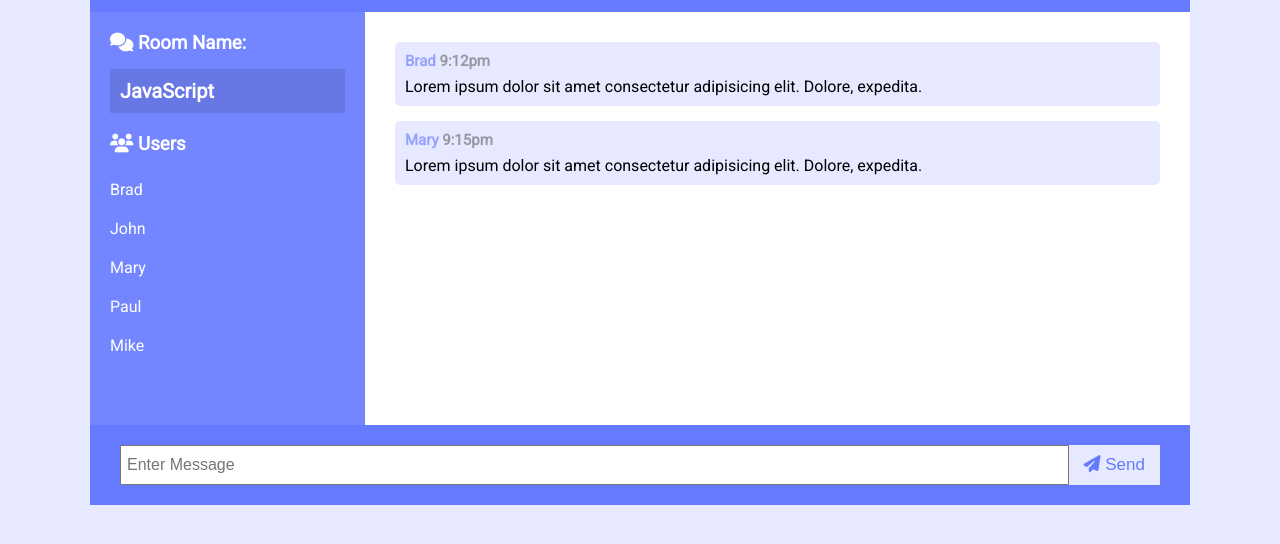
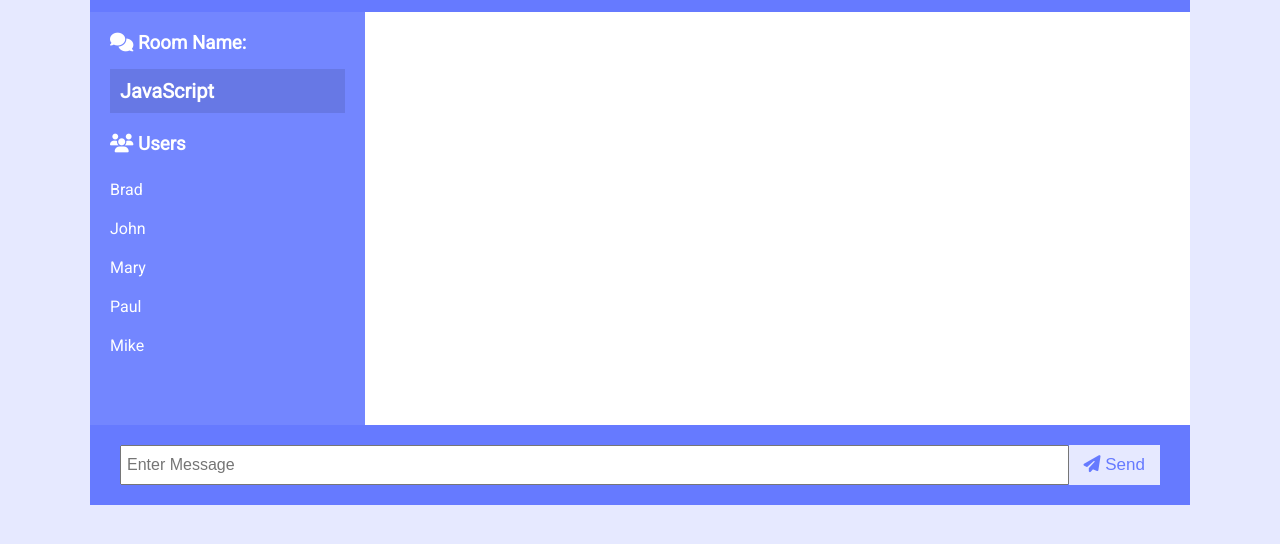
Before and after one commit to antonyTheRiskTaker/express-realtime-chatapp, a website: page public/chat.html in a window 1280 px wide. Shown: the part 86-630 px from the top of the page. Drawn offline with nearby package versions, Linux system fonts and the light colour scheme; no server answers.

Commit message:
removed hardcoded messages

```diff
--- a/public/chat.html
+++ b/public/chat.html
@@ -32,18 +32,7 @@
         </ul>
       </div> <!-- "chat-sidebar" ends -->
       <div class="chat-messages">
-        <div class="message">
-          <p class="meta">Brad <span>9:12pm</span></p>
-          <p class="text">
-            Lorem ipsum dolor sit amet consectetur adipisicing elit. Dolore, expedita.
-          </p>
-        </div> <!-- "message" ends -->
-        <div class="message">
-          <p class="meta">Mary <span>9:15pm</span></p>
-          <p class="text">
-            Lorem ipsum dolor sit amet consectetur adipisicing elit. Dolore, expedita.
-          </p>
-        </div> <!-- "message" ends -->
+        <!-- Two hardcoded messages were here -->
       </div> <!-- "chat-messages" ends -->
     </main> <!-- "chat-main" ends -->
     <div class="chat-form-container">
```
